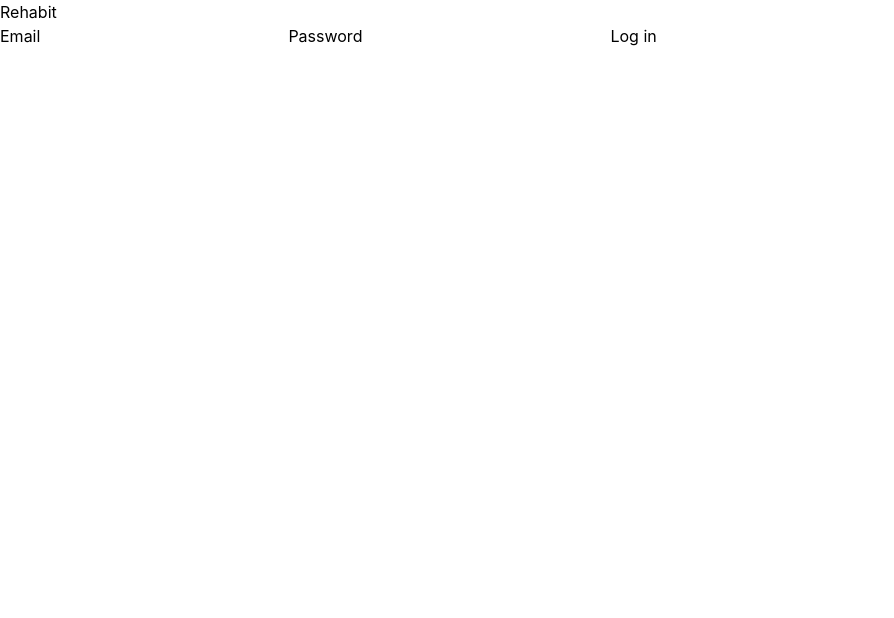
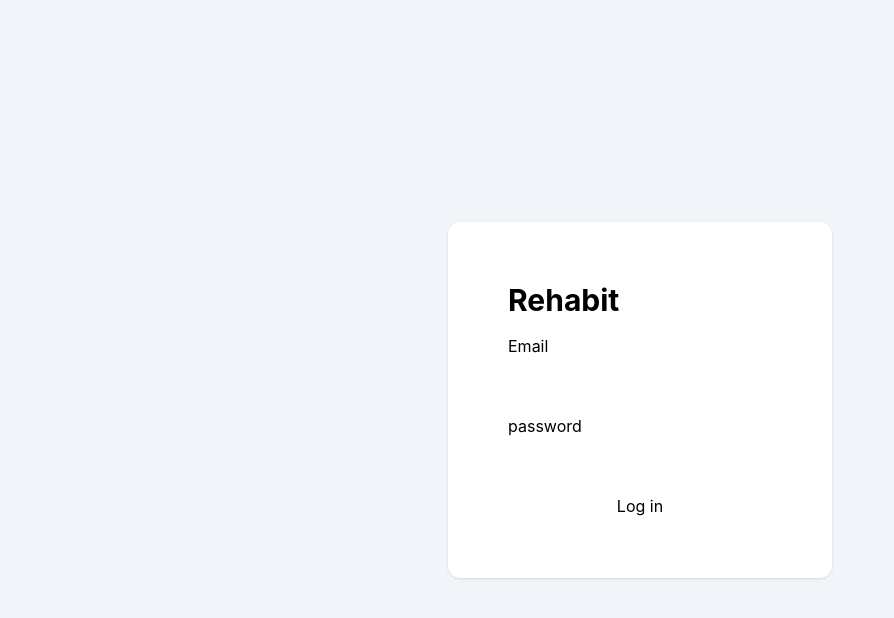
Before and after one commit to arturooreaf/rehabit-app, a React (Vite) app: page / in a window 1280 px wide. Shown: the top 618 px of the page, without its empty margins (0-894 px from the left). Built offline with nearby package versions, Linux system fonts and the light colour scheme.

Commit message:
feat(auth): show the login form as a centered card

```diff
--- a/src/features/auth/LoginPage.tsx
+++ b/src/features/auth/LoginPage.tsx
@@ -1,27 +1,32 @@
-import {useState } from "react";
+import { useState } from "react";
 
 function LoginPage() {
-const [email,setEmail] = useState("");
-const [password, setPassword] =useState("");
-
-function handleSubmit(e: React.FormEvent<HTMLFormElement>){
-  e.preventDefault();
-
-  console.log("Form submitted", email);
-
-
-}
-
+  const [email, setEmail] = useState("");
+  const [password, setPassword] = useState("");
+  function handleSubmit(e: React.SubmitEvent<HTMLFormElement>) {
+    e.preventDefault();
+    console.log(email);
+  }
   return (
-    <form onSubmit={handleSubmit}>
-      <h1>Rehabit</h1>
-
-      <label htmlFor="email">Email</label>
-      <input id="email" type="email" value={email} onChange={(e)=> setEmail(e.target.value)}/>
-      <label htmlFor="password">Password</label>
-      <input id="password" type ="password" value={password} onChange={(e)=> setPassword(e.target.value)} />
-     <button type="submit">Log in</button>
-    </form>
+    <main className="flex min-h-screen items-center justify-center bg-slate-100">
+      <form
+        className="flex flex-col gap-4 max-w-sm p-15 w-full rounded-xl  bg-white shadow "
+        onSubmit={handleSubmit}
+      >
+        <h1 className="text-3xl font-bold">Rehabit</h1>
+        <label htmlFor="email">Email</label>
+        <input id="email" type="email" value={email} onChange={(e) => setEmail(e.target.value)} />
+        <label htmlFor="password">password</label>
+        <input
+          type="password"
+          name="password"
+          id="password"
+          value={password}
+          onChange={(e) => setPassword(e.target.value)}
+        />
+        <button type="submit">Log in</button>
+      </form>
+    </main>
   );
 }
 
```
